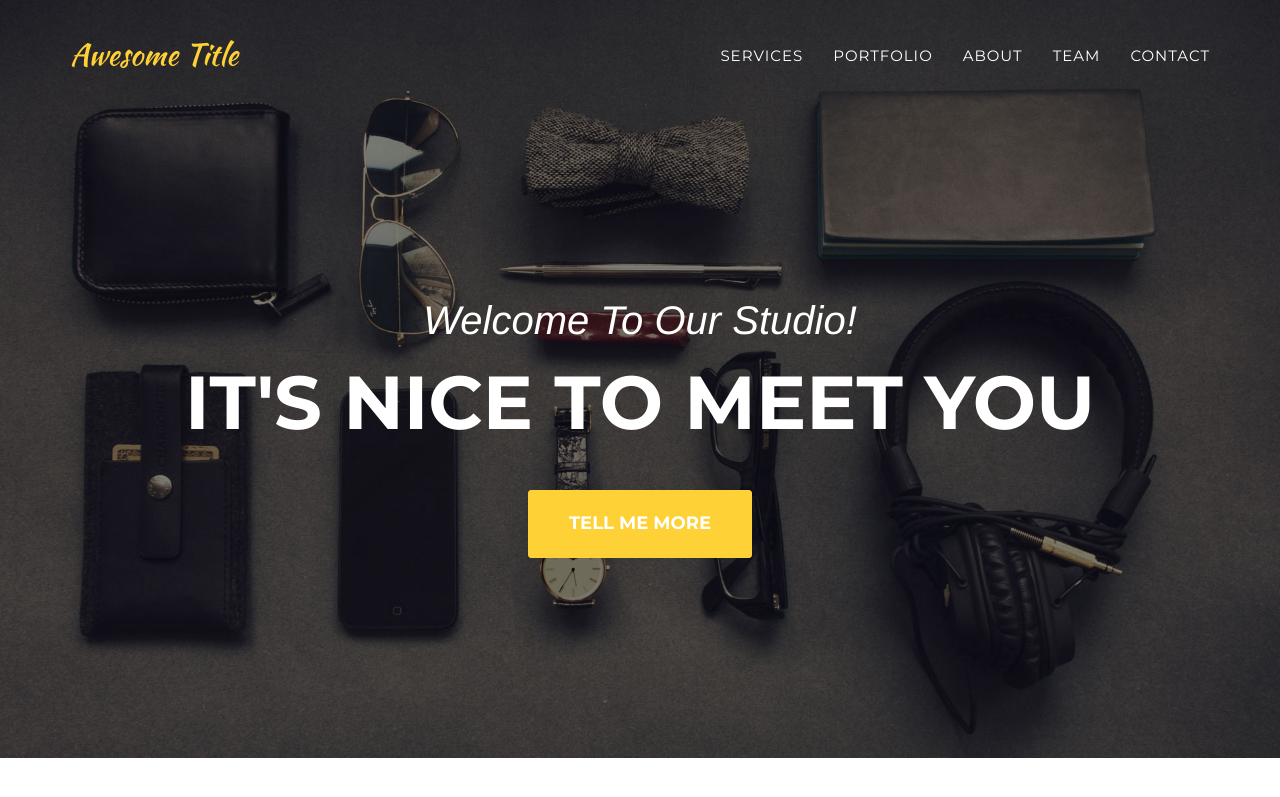
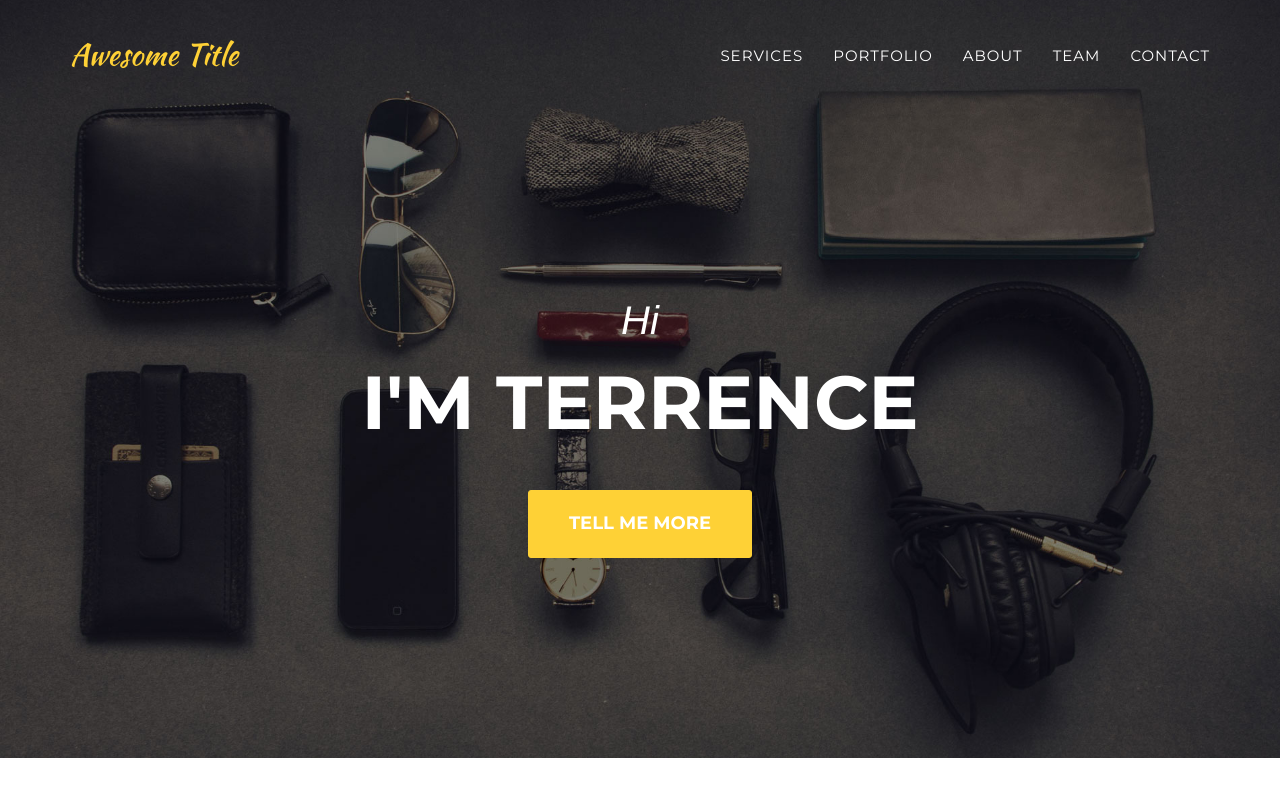
Before and after one commit to TJMICHK/Terrence-Website-2, a Jekyll site: the page built from index.html, in a window 1280 px wide and 900 px high. Shown: the top 797 px of the window. Built offline with Jekyll 4.4.1, drawn with Linux system fonts in a browser that asks for light colours; some web fonts are replaced.

Commit message:
edit header

```diff
--- a/_includes/header.html
+++ b/_includes/header.html
@@ -44,8 +44,8 @@
     <header>
         <div class="container">
             <div class="intro-text">
-                <div class="intro-lead-in">Welcome To Our Studio!</div>
-                <div class="intro-heading">It's Nice To Meet You</div>
+                <div class="intro-lead-in">Hi</div>
+                <div class="intro-heading">I'm Terrence</div>
                 <a href="#services" class="page-scroll btn btn-xl">Tell Me More</a>
             </div>
         </div>
```
